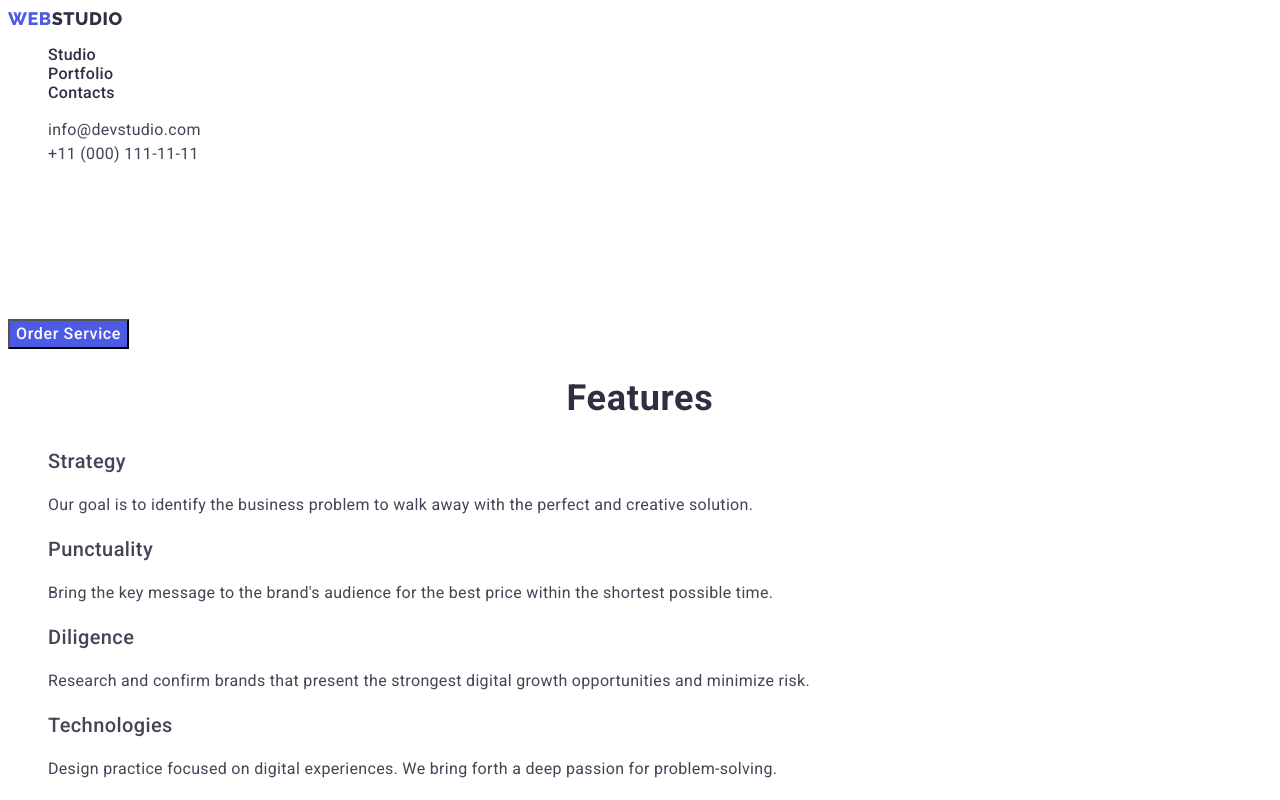
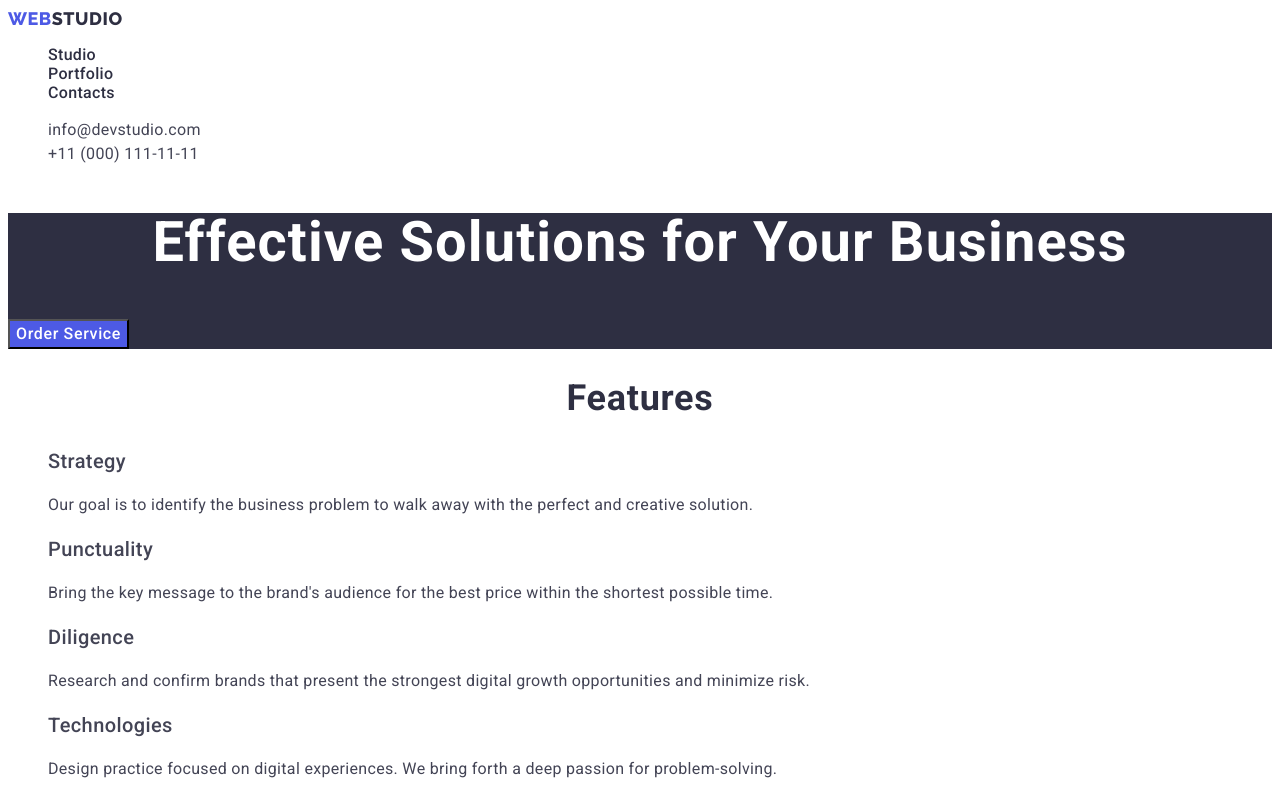
Before and after one commit to hotgorod/goit-markup-hw-02, a plain HTML site: page index.html in a window 1280 px wide. Shown: the top 800 px of the page. Drawn offline with Linux system fonts and the light colour scheme.

Commit message:
edit section1

```diff
--- a/css/styles.css
+++ b/css/styles.css
@@ -73,6 +73,10 @@ body {
   color: var(--active-color);
 }
 
+.section-hero {
+  background-color: var(--title-text-color);
+}
+
 .hero-title {
   color: var(--primary-white-color);
   font-style: normal;
@@ -80,6 +84,7 @@ body {
   font-size: 56px;
   line-height: 1.07;
   text-align: center;
+  letter-spacing: 0.02em;
 }
 
 .button {
@@ -96,6 +101,7 @@ body {
   align-items: center;
   letter-spacing: 0.04em;
   text-decoration: none;
+  cursor: pointer;
 }
 
 .button:hover,
@@ -166,6 +172,7 @@ body {
   align-items: center;
   text-align: center;
   letter-spacing: 0.04em;
+  cursor: pointer;
 }
 
 .portfolio .button:hover,
--- a/index.html
+++ b/index.html
@@ -41,7 +41,7 @@
     </header>
     <main>
       <!-- hero-section -->
-      <section>
+      <section class="section-hero">
         <h1 class="hero-title">Effective Solutions for Your Business</h1>
         <button type="button" class="button">Order Service</button>
       </section>
```
